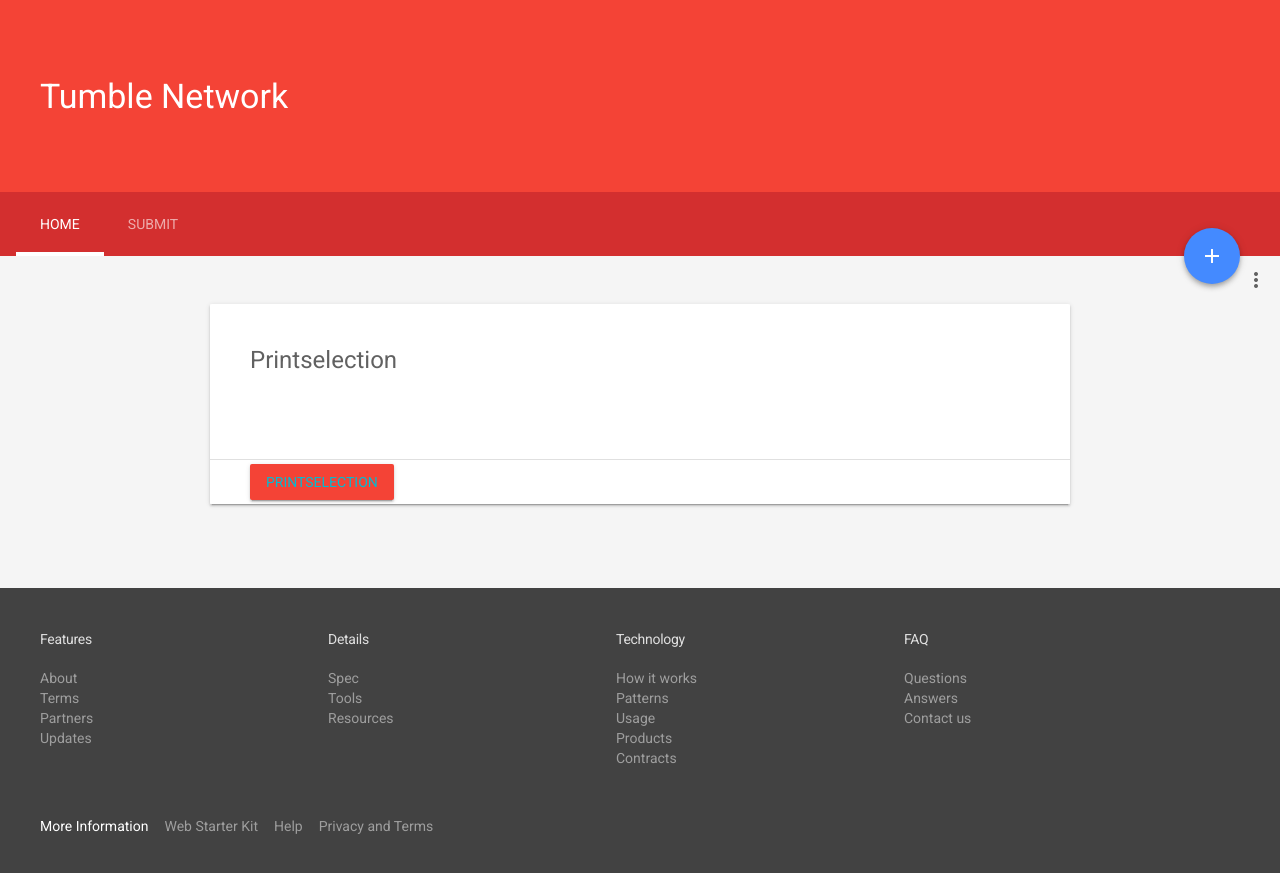
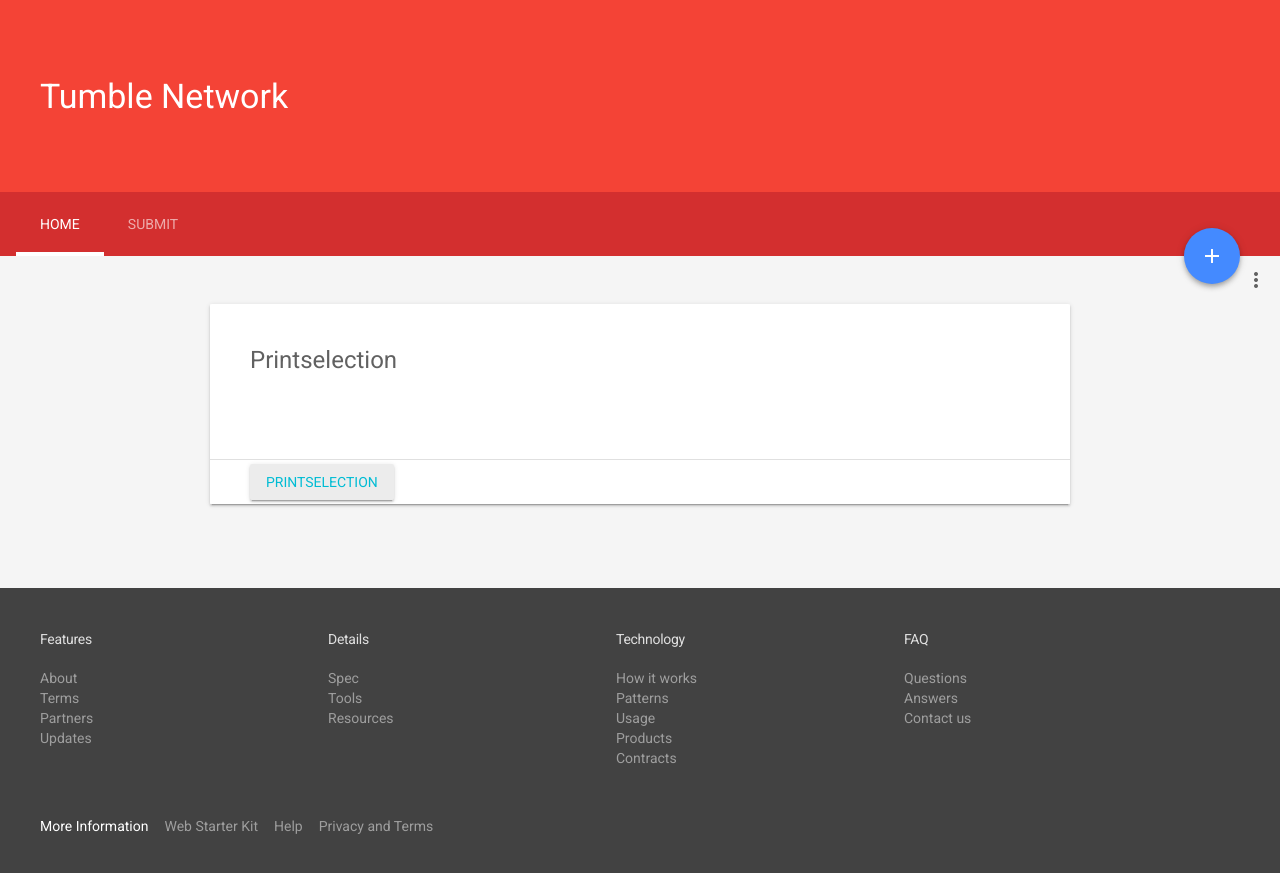
Before and after one commit to tumblenet/bookmarklets.tumblenet.ga, a Jekyll site: the page built from index.html, in a window 1280 px wide. Shown: the top 873 px of the page. Built offline with Jekyll 4.4.1, drawn with Linux system fonts in a browser that asks for light colours.

Commit message:
Update index.html

```diff
--- a/index.html
+++ b/index.html
@@ -18,7 +18,7 @@ layout: default
          //var version = '{{ site.version }}';
          document.body.appendChild(document.createElement('script')).src='{{ site.url | remove_first: 'http:' }}{{ item.url }}';
          }
-         })();" class="mdl-button mdl-button--colored mdl-button--raised">{{ item.title }}</a>
+         })();" class="mdl-button mdl-button--raised">{{ item.title }}</a>
               </div>
             </div>
             <button class="mdl-button mdl-js-button mdl-js-ripple-effect mdl-button--icon" id="btn3">
```
